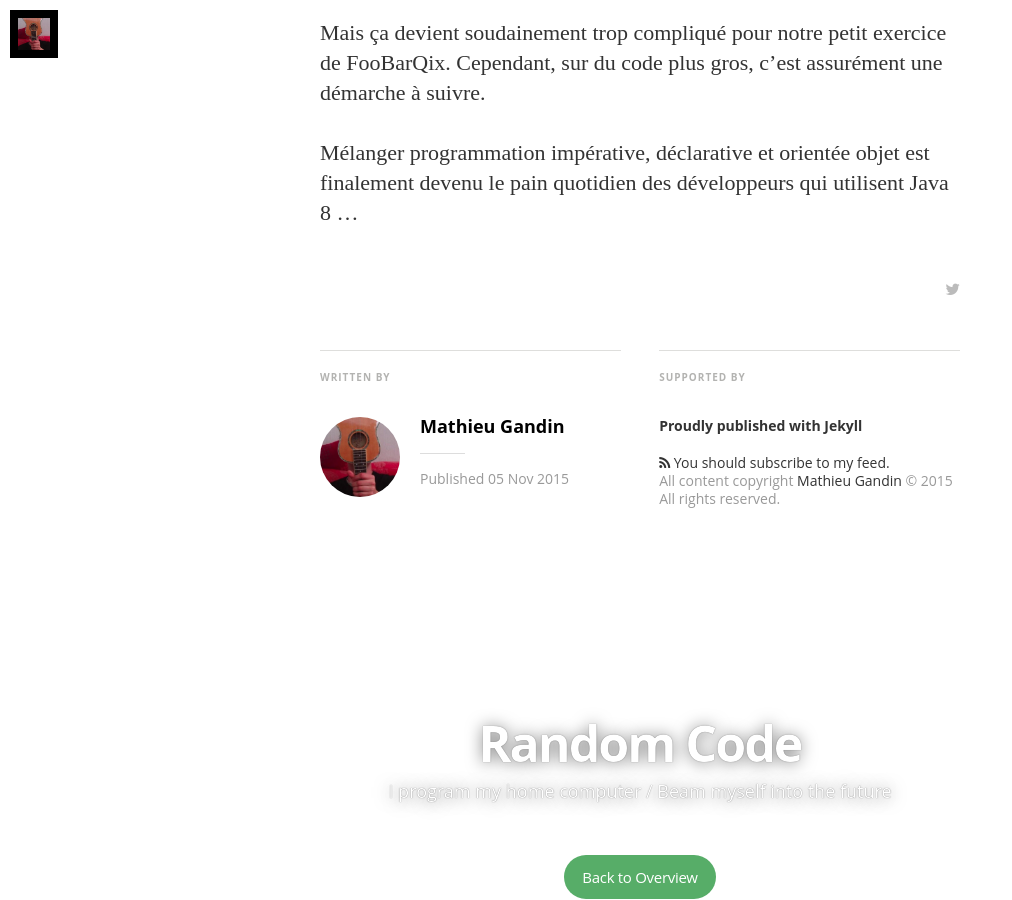
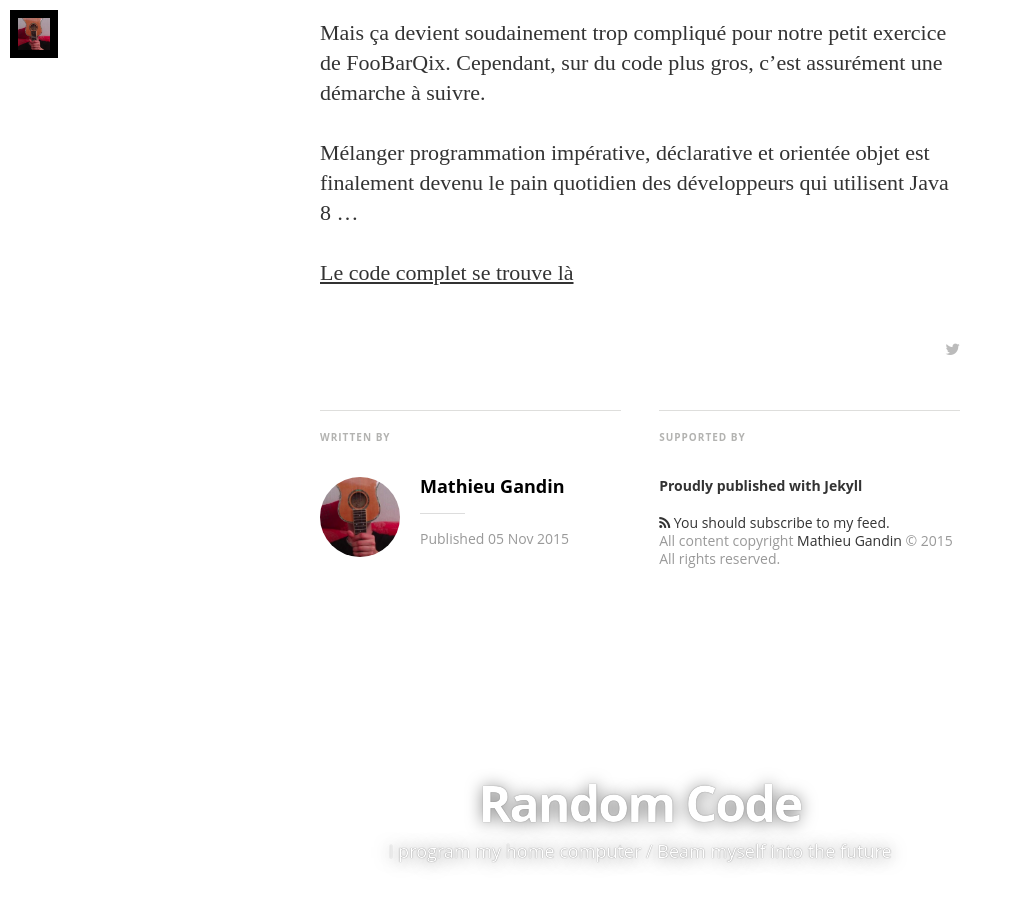
Before and after one commit to mgandin/mgandin.github.io, a Jekyll site: the page built from _posts/2015-11-05-FooBarQix en programmation impérative et déclarative.markdown, in a window 1280 px wide and 900 px high, scrolled down 6054 px. Shown: the whole window, without its empty margins (0-1012 px from the left). Built offline with Jekyll 4.4.1, drawn with Linux system fonts in a browser that asks for light colours; nearby versions of some CDN libraries; some web fonts are replaced; Markdown is read by kramdown in place of the engine named in the settings.

Commit message:
added links

```diff
--- a/_posts/2015-11-05-FooBarQix en programmation impérative et déclarative.markdown
+++ b/_posts/2015-11-05-FooBarQix en programmation impérative et déclarative.markdown
@@ -13,6 +13,7 @@ Je ne vous réexpliquerai pas en détail ce qu'est un stream ou un lambda, [d'au
 
 ### Le FooBarQix
 Alors d'abord, c'est quoi l'exercice de FooBarQix ? Pour ceux qui l'ignore, il s'agit d'un bout de code un peu crétin qui consiste à afficher 100 nombres, mais avec quelques exceptions :
+
  * Quand on tombe sur un nombre qui est un multiple de 3 ou qui contient 3, on affiche FOO
  * Quand on tombe sur un nombre qui est un multiple de 5 ou qui contient 5, on affiche BAR
  * Quand on tombe sur un nombre qui est un multiple de 7 ou qui contient 7, on affiche QIX
@@ -202,3 +203,5 @@ private Map<Integer, String> fooBarQix() {
 Mais ça devient soudainement trop compliqué pour notre petit exercice de FooBarQix. Cependant, sur du code plus gros, c'est assurément une démarche à suivre.
 
 Mélanger programmation impérative, déclarative et orientée objet est finalement devenu le pain quotidien des développeurs qui utilisent Java 8 ...
+
+[Le code complet se trouve là](https://gist.github.com/mgandin/e56f811c613be121233c)
```
